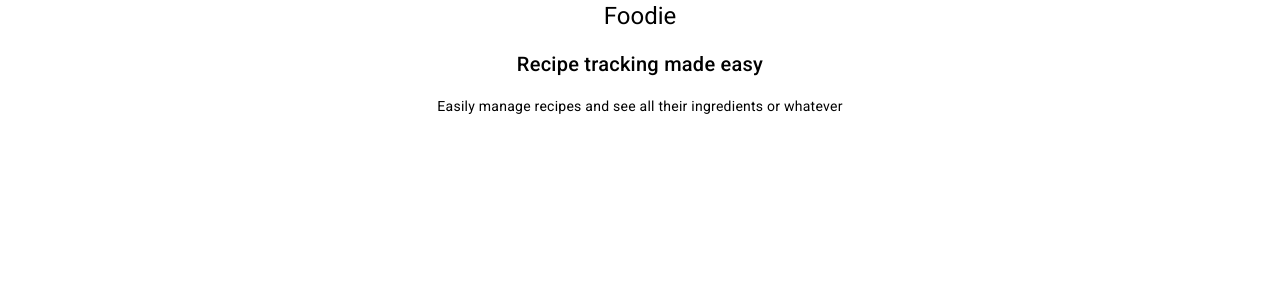
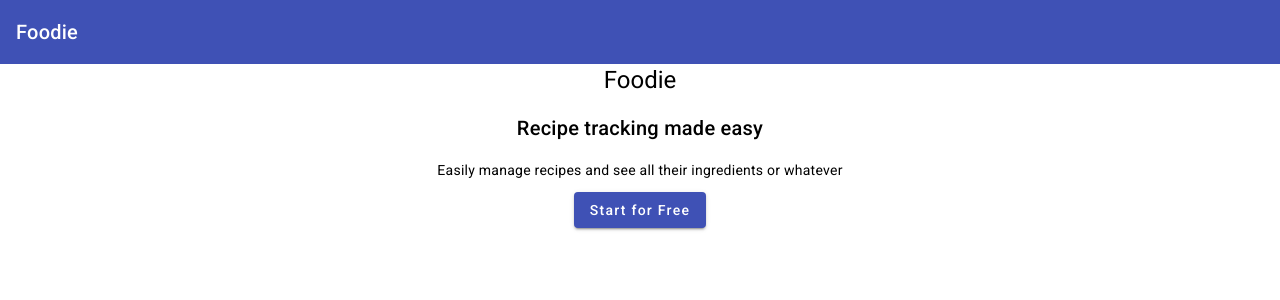
Before and after one commit to DylanDePasquale24/Foodie, an Angular app in the folder Angular Frontend/: page / in a window 1280 px wide. Shown: the top 300 px of the page. Built offline with nearby package versions, Linux system fonts and the light colour scheme.

Commit message:
Routed landing to login page

```diff
--- a/Angular Frontend/src/app/app.component.html
+++ b/Angular Frontend/src/app/app.component.html
@@ -1 +1,2 @@
+<app-toolbar></app-toolbar>
 <router-outlet></router-outlet>
--- a/Angular Frontend/src/app/landing/landing.component.html
+++ b/Angular Frontend/src/app/landing/landing.component.html
@@ -5,7 +5,5 @@
 
     <p>Easily manage recipes and see all their ingredients or whatever</p>
 
-    <!--
-    <button (click)="openDialog()" mat-raised-button color="primary">Start for Free</button>
-    -->
+    <button (click)="goToLogin()" mat-raised-button color="primary">Start for Free</button>
 </div>
--- a/Angular Frontend/src/app/landing/landing.component.ts
+++ b/Angular Frontend/src/app/landing/landing.component.ts
@@ -1,4 +1,5 @@
 import { Component } from '@angular/core';
+import { Router } from '@angular/router';
 
 @Component({
   selector: 'app-landing',
@@ -7,7 +8,9 @@ import { Component } from '@angular/core';
 })
 export class LandingComponent {
 
-  constructor() {
+  constructor(private router: Router) { }
 
+  goToLogin() {
+    this.router.navigate(['login'])
   }
 }
--- a/Angular Frontend/src/app/login/login.component.html
+++ b/Angular Frontend/src/app/login/login.component.html
@@ -1,5 +1,3 @@
-<app-toolbar></app-toolbar>
-
 <div class="loginPage" *ngIf="!onLoginPage">
 
     <h1>Register Account</h1>
@@ -54,7 +52,7 @@
     <!-- Password -->
     <mat-form-field>
         <mat-label>Password</mat-label>
-        <input [(ngModel)]="loginPassword" matInput required>
+        <input [(ngModel)]="loginPassword" matInput required minlength="8" type="password">
     </mat-form-field>
 
     <!-- Login Btn  -->
@@ -78,4 +76,5 @@
     - Email Verification
     - Password Verification (meets min characters/ has a number, etc)
     - Hide password as you type
+    - Instead of disabled login/register buttons, have it show an error if not all required info is inputted
 -->
--- a/Angular Frontend/src/app/login/login.component.ts
+++ b/Angular Frontend/src/app/login/login.component.ts
@@ -31,7 +31,7 @@ export class LoginComponent {
     this.loginPassword = null
   }
 
-  register(){
+  register(): void{
     console.log(this.registerFirstName, this.registerPassword)
     this.httpClient.post('http://localhost:8080/register', {
       firstName: this.registerFirstName,
@@ -50,7 +50,7 @@ export class LoginComponent {
     })
   }
 
-  login(){
+  login(): void{
     this.httpClient.post('http://localhost:8080/login', {
       email: this.loginEmail,
       password: this.loginPassword
--- a/Angular Frontend/src/index.html
+++ b/Angular Frontend/src/index.html
@@ -2,7 +2,7 @@
 <html lang="en">
 <head>
   <meta charset="utf-8">
-  <title>Angular</title>
+  <title>Foodie</title>
   <base href="/">
   <meta name="viewport" content="width=device-width, initial-scale=1">
   <link rel="icon" type="image/x-icon" href="favicon.ico">
```
